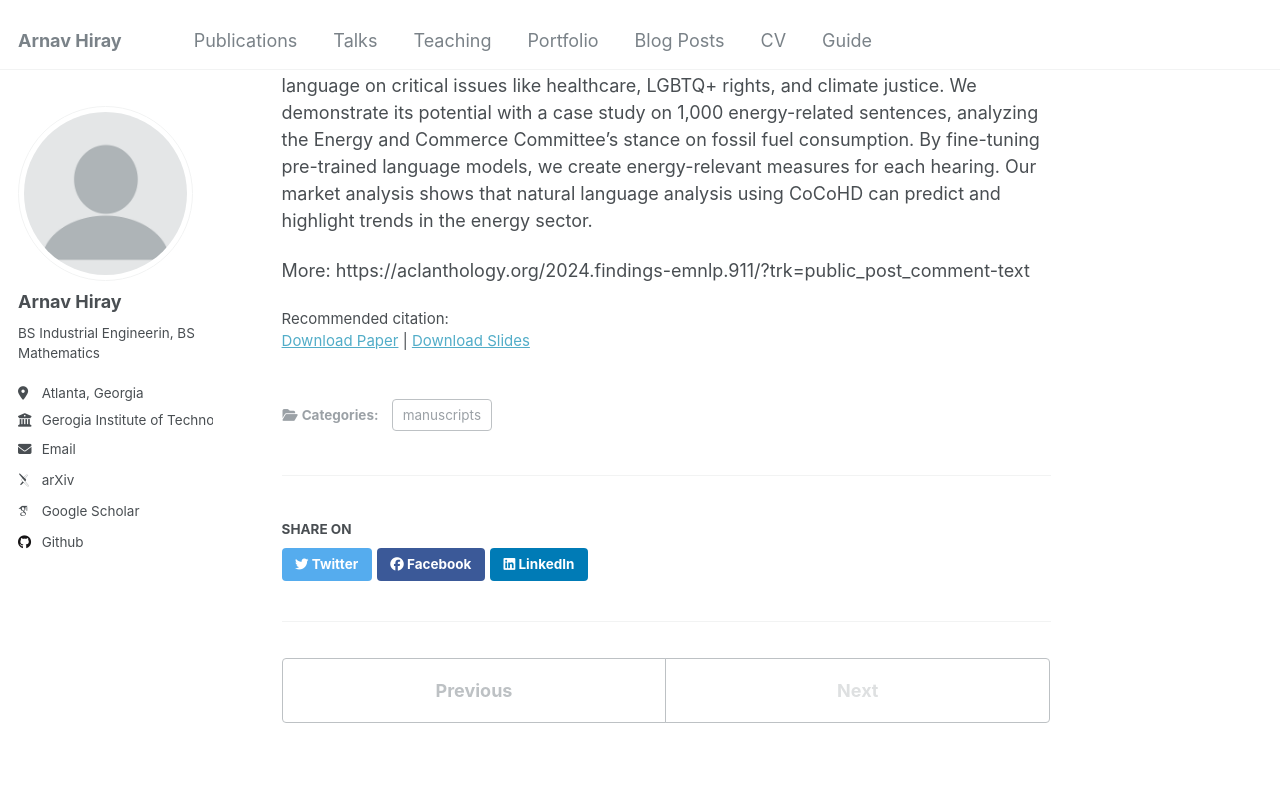
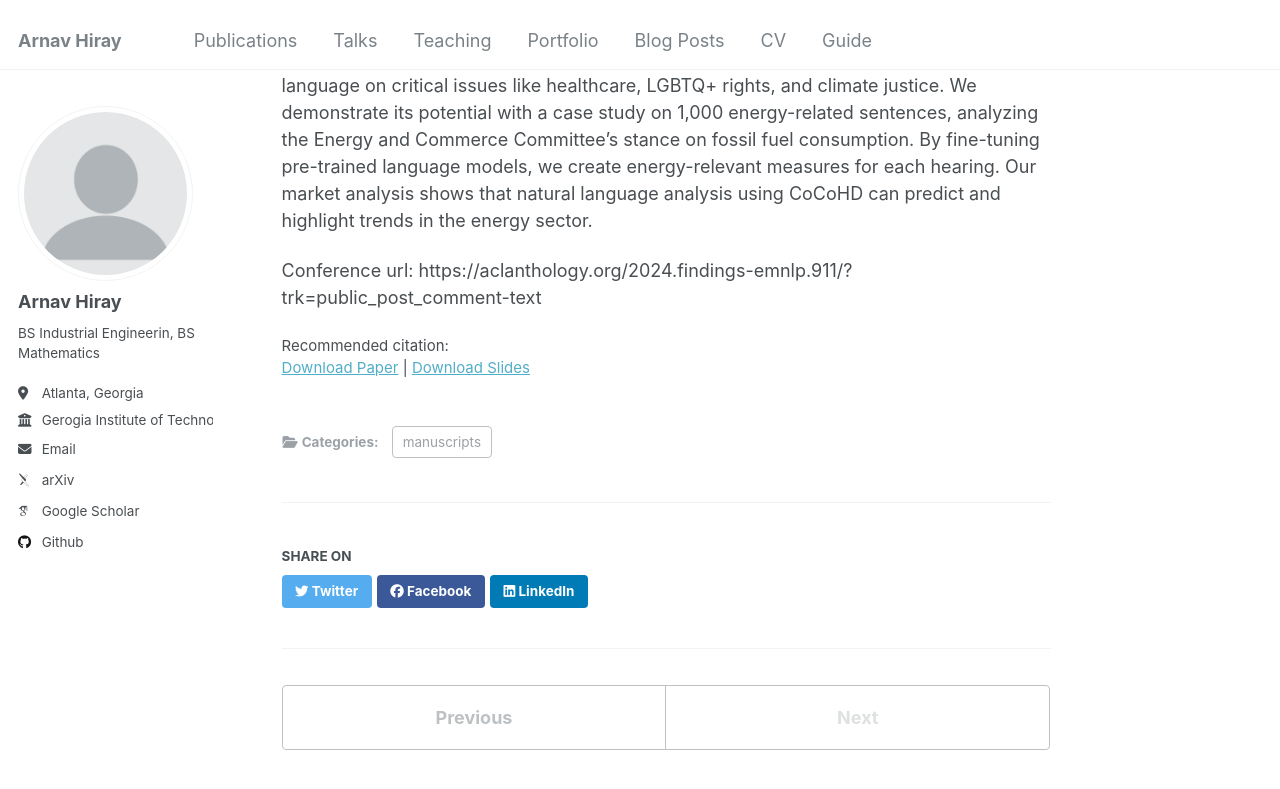
Before and after one commit to AHiray/AHiray.github.io, a Jekyll site: the page built from _publications/2015-10-01-paper-title-number-3.md, in a window 1280 px wide and 900 px high, scrolled down 316 px. Shown: the top 789 px of the window. Built offline with Jekyll 4.4.1, drawn with Linux system fonts in a browser that asks for light colours; some web fonts are replaced.

Commit message:
Update 2015-10-01-paper-title-number-3.md

```diff
--- a/_publications/2015-10-01-paper-title-number-3.md
+++ b/_publications/2015-10-01-paper-title-number-3.md
@@ -16,4 +16,4 @@ Abstract
 
 U.S. congressional hearings significantly influence the national economy and social fabric, impacting individual lives. Despite their importance, there is a lack of comprehensive datasets for analyzing these discourses. To address this, we propose the **Co**ngress **Co**mmittee **H**earing **D**ataset (CoCoHD), covering hearings from 1997 to 2024 across 86 committees, with 32,697 records. This dataset enables researchers to study policy language on critical issues like healthcare, LGBTQ+ rights, and climate justice. We demonstrate its potential with a case study on 1,000 energy-related sentences, analyzing the Energy and Commerce Committee’s stance on fossil fuel consumption. By fine-tuning pre-trained language models, we create energy-relevant measures for each hearing. Our market analysis shows that natural language analysis using CoCoHD can predict and highlight trends in the energy sector.
 
-More: https://aclanthology.org/2024.findings-emnlp.911/?trk=public_post_comment-text
+Conference url: https://aclanthology.org/2024.findings-emnlp.911/?trk=public_post_comment-text
```
